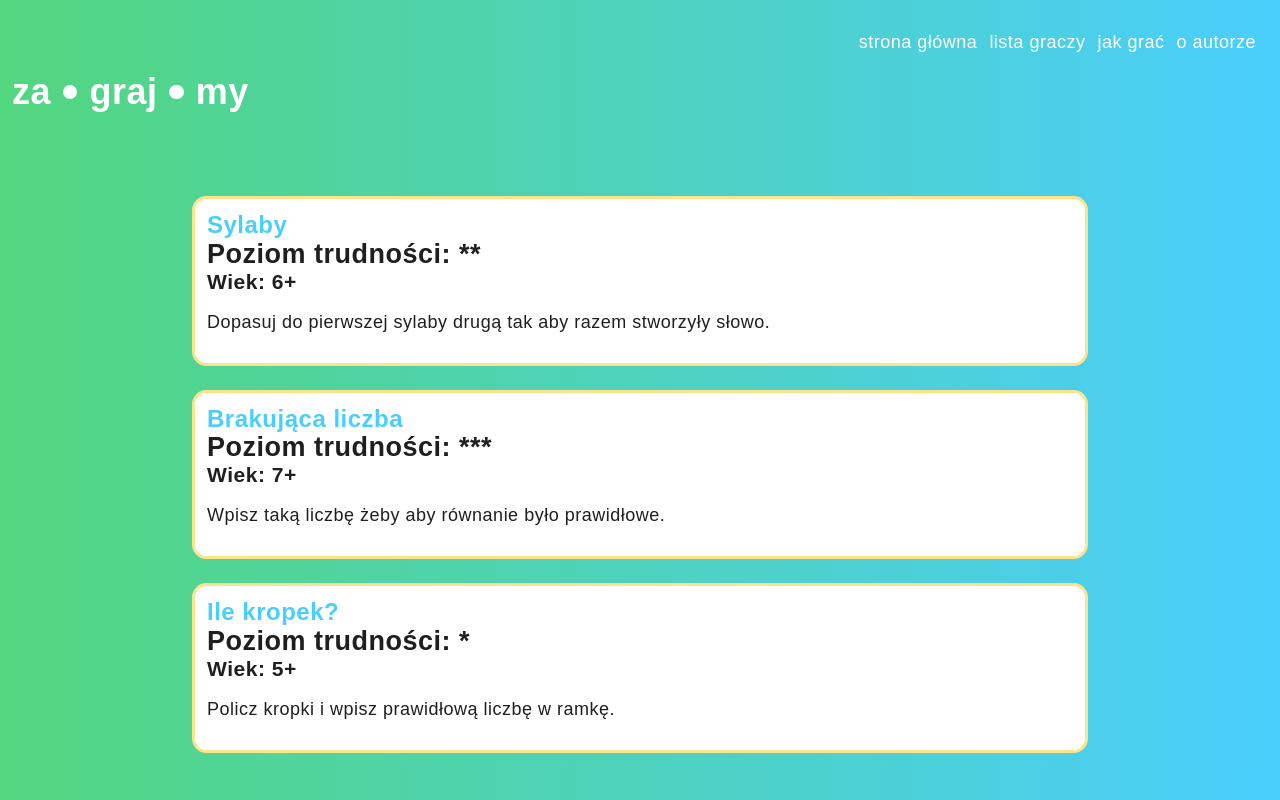
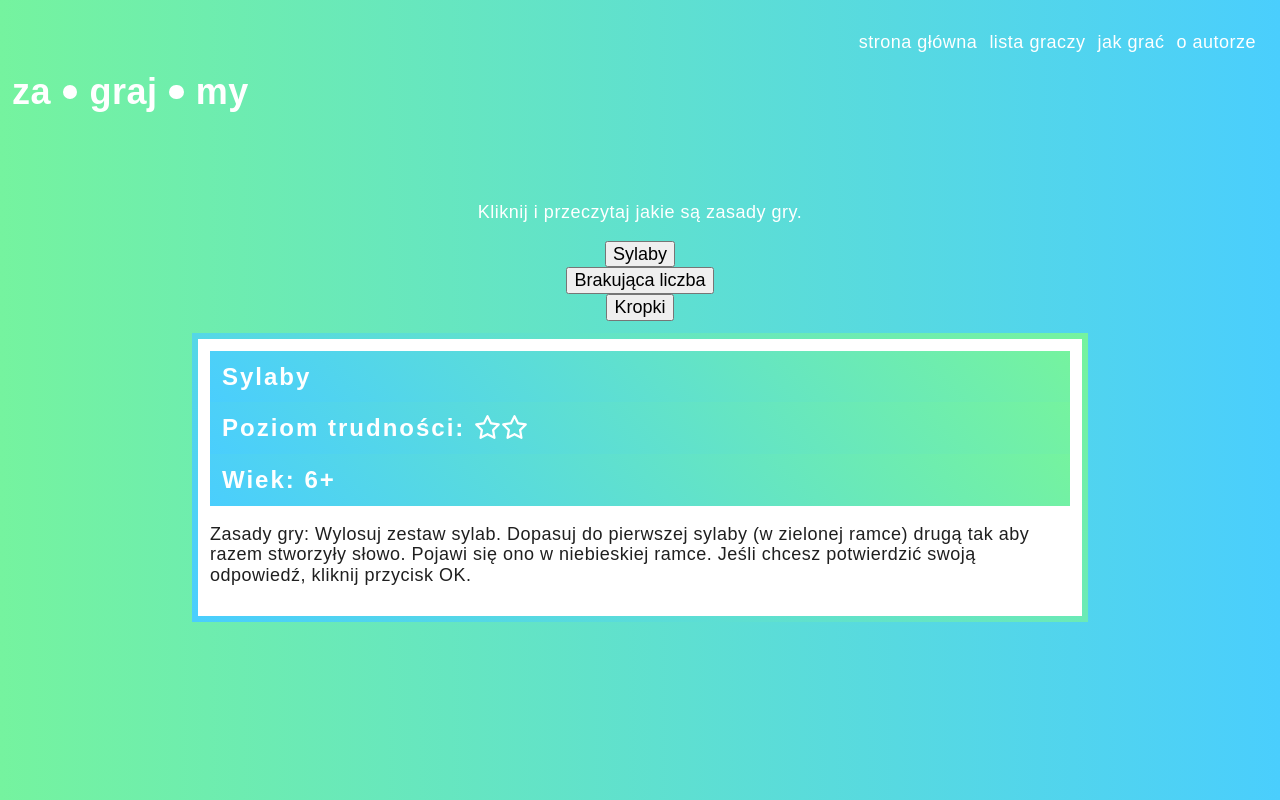
Before and after one commit to tagitsu/sylaby, a React (Create React App) app: page /howtoplay in a window 1280 px wide. Built offline with nearby package versions, Linux system fonts and the light colour scheme.

Commit message:
Add game rules to how to play comp

```diff
--- a/public/db/db.json
+++ b/public/db/db.json
@@ -23,6 +23,50 @@
       "title": "",
       "badges": [],
       "xp": 13
+    },
+    {
+      "id": 3,
+      "name": "bobuś",
+      "icon": "george_pig.png",
+      "isActive": true,
+      "level": 1,
+      "color": "#83ece5",
+      "title": "",
+      "badges": [],
+      "xp": 3
+    },
+    {
+      "id": 4,
+      "name": "mała mi",
+      "icon": "elsa.png",
+      "isActive": false,
+      "level": 1,
+      "color": "#bec6e4",
+      "title": "",
+      "badges": [],
+      "xp": 0
+    },
+    {
+      "id": 5,
+      "name": "robo",
+      "icon": "r2d2_c3po.png",
+      "isActive": false,
+      "level": 1,
+      "color": "#008c8f",
+      "title": "",
+      "badges": [],
+      "xp": 0
+    },
+    {
+      "id": 6,
+      "name": "Julia",
+      "icon": "storybots.png",
+      "isActive": false,
+      "level": 1,
+      "color": "#9acc7f",
+      "title": "",
+      "badges": [],
+      "xp": 0
     }
   ],
   "levels": [
--- a/src/components/pages/GameSyllablesEasy/GameSyllablesEasy.js
+++ b/src/components/pages/GameSyllablesEasy/GameSyllablesEasy.js
@@ -36,7 +36,6 @@ const GameSyllablesEasy = () => {
 
   }
 
-
   return(
     <>
       <ActivePlayer id={activePlayerParam.id} />
@@ -47,6 +46,7 @@ const GameSyllablesEasy = () => {
           content='Wylosuj sylabę'
           hidden={hidden}
         />
+        { syllable1 &&
         <section className={styles.easy__board}>
           <div className={clsx(styles.easy__first)}>{syllable1}</div>
           <form className={styles.easy__last}>
@@ -69,12 +69,11 @@ const GameSyllablesEasy = () => {
             className={styles.easy__btn} content='OK'
           />
         </section>
-    </div>
-    <Button
-      content={<Link to='/playerslist'>Zakończ grę</Link>}
-    />
-
-
+        }
+      </div>
+      <Button
+        content={<Link to='/playerslist'>Zakończ grę</Link>}
+      />
     </>
   );
 };
--- a/src/components/pages/HowToPlay/HowToPlay.js
+++ b/src/components/pages/HowToPlay/HowToPlay.js
@@ -1,28 +1,68 @@
 import styles from '../HowToPlay/HowToPlay.module.scss';
+import { FontAwesomeIcon } from '@fortawesome/react-fontawesome';
+import { faStar } from '@fortawesome/free-regular-svg-icons';
+import { useState } from 'react';
+const HowToPlay = () => {
 
-const HowToPlay = () => {
+  const games = [
+    {
+      id: 1,
+      name: 'Sylaby',
+      difficulty: 2,
+      age: '6+',
+      rules: 'Wylosuj zestaw sylab. Dopasuj do pierwszej sylaby (w zielonej ramce) drugą tak aby razem stworzyły słowo. Pojawi się ono w niebieskiej ramce. Jeśli chcesz potwierdzić swoją odpowiedź, kliknij przycisk OK. '
+    },
+    {
+      id: 2,
+      name: 'Brakująca liczba',
+      difficulty: 3,
+      age: '7+',
+      rules: 'Wylosuj równanie. Wpisz taką liczbę żeby aby równanie było prawidłowe. Jeśli chcesz potwierdzić swoją odpowiedź, kliknij przycisk OK. '
+    },
+    {
+      id: 3,
+      name: 'Kropki',
+      difficulty: 1,
+      age: '5+',
+      rules: 'Wylosuj zestaw kropek. Policz ile kropek pojawiło się na ekranie. Uważaj niektóre z nich sprytnie się chowają :) Wpisz w okienku ile kropek widzisz. Jeśli chcesz potwierdzić swoją odpowiedź, kliknij przycisk OK. '
+    },
+  ];
+
+  const [ choosenGame, setChoosenGame ] = useState('Sylaby');
+
+  const handleClick = (e) => {
+    e.preventDefault();
+    setChoosenGame(e.target.innerText);
+  };
+
+  console.log('wybrana gra', choosenGame);
+
+  const [ gameObject ] = games.filter( game => choosenGame === game.name);
+  console.log('obiekt gry', gameObject);
+  const gameDifficulty = [];
+  for ( let i = 0; i < gameObject.difficulty; i++) {
+    gameDifficulty[i] = i;
+  }
+  console.log('trudność', gameDifficulty);
+
 
   return(
     <div className={styles.how}>
-      <article className={styles.how__game}>
-        <h1>Sylaby</h1>
-        <h2>Poziom trudności: ** </h2>
-        <h3>Wiek: 6+</h3>
-        <p>Dopasuj do pierwszej sylaby drugą tak aby razem stworzyły słowo.</p>
-      </article>
-      <article className={styles.how__game}>
-        <h1>Brakująca liczba</h1>
-        <h2>Poziom trudności: *** </h2>
-        <h3>Wiek: 7+</h3>
-        <p>Wpisz taką liczbę żeby aby równanie było prawidłowe.</p>
-      </article>
-      <article className={styles.how__game}>
-        <h1>Ile kropek?</h1>
-        <h2>Poziom trudności: * </h2>
-        <h3>Wiek: 5+</h3>
-        <p>Policz kropki i wpisz prawidłową liczbę w ramkę.</p>
-      </article>
-
+      <p>
+        Kliknij i przeczytaj jakie są zasady gry.
+      </p>
+      { games.map( game => <button key={game.id} onClick={handleClick}>{game.name}</button>) }
+      { choosenGame &&
+        <article className={styles.how__game}>
+          <h1>{gameObject.name}</h1>
+          <h2>
+            Poziom trudności: {gameDifficulty.map( star => <FontAwesomeIcon key={star} icon={faStar} /> )}
+            {/** wyświetlanie gwiazdek <FontAwsomeIcon /> w takiej ilości jak wartość difficulty */}
+          </h2>
+          <h3>Wiek: {gameObject.age}</h3>
+          <p>Zasady gry: {gameObject.rules}</p>
+        </article>
+      }
     </div>
   );
 };
--- a/src/components/pages/HowToPlay/HowToPlay.module.scss
+++ b/src/components/pages/HowToPlay/HowToPlay.module.scss
@@ -16,13 +16,18 @@
     padding: $base-size;
     background-color: $color-light;
     color: $color-dark;
-    border: 3px solid $color-yellow;
-    border-radius: $radius;
+    border: calc($base-size * 0.5) solid;
+    border-image: linear-gradient(45deg, $color-blue, $color-success) 1;
   }
 
-  &__game h1 {
+  &__game h1, h2, h3 {
+    background-image: linear-gradient(45deg, $color-blue, $color-success);
     font-size: calc($base-size * 2);
-    color: $color-blue;
+    color: $color-light;
+    padding: $base-size;
+    letter-spacing: 2px;
+  }
 
-  }
+
+
 }
--- a/src/components/pages/PlayersList/PlayersList.js
+++ b/src/components/pages/PlayersList/PlayersList.js
@@ -1,4 +1,6 @@
 import { Link } from 'react-router-dom';
+import { FontAwesomeIcon } from "@fortawesome/react-fontawesome";
+import { faPlus } from '@fortawesome/free-solid-svg-icons'
 
 import PlayerIcon from '../../views/PlayerIcon/PlayerIcon';
 import Button from '../../common/Button/Button';
@@ -56,6 +58,9 @@ const PlayersList = () => {
           />
         </div>
       )}
+        <Button
+          content={ <Link to='/newPlayer'><FontAwesomeIcon icon={faPlus} /></Link> }
+        />
       </div>
     )
   };
--- a/src/styles/settings.scss
+++ b/src/styles/settings.scss
@@ -1,10 +1,12 @@
 $color-light: #fff;
 $color-dark: #1f1f1f;
-$color-success: #52d67e;
 $color-warning: #ff565c;
+$color-orange: #ffab77;
 $color-yellow: #ffe28a;
+$color-success: #75f39f;
 $color-blue: #4acefd;
-
+$color-indigo: #4a8ffd;
+$color-purple: #d473ef;
 
 
 $font-text: 'Arial', serif;
```
